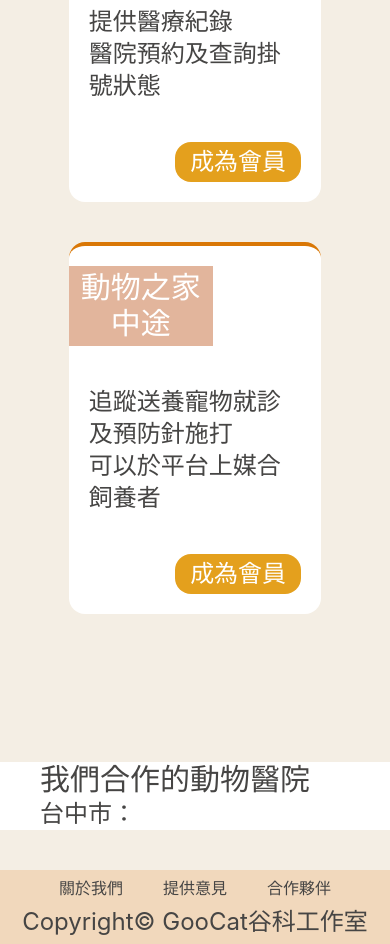
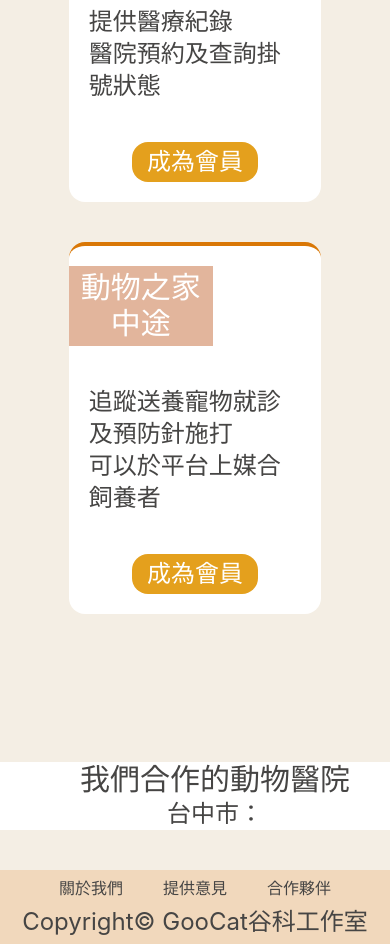
Before and after one commit to 39SquareFeetStudio/pet-ban, a React (Create React App) app: page / in a window 390 px wide. Shown: the part 1180-2124 px from the top of the page. Built offline with nearby package versions, Linux system fonts and the light colour scheme.

Commit message:
[modify] 首頁排版調整

```diff
--- a/src/components/StartPage/StartPageContent.module.css
+++ b/src/components/StartPage/StartPageContent.module.css
@@ -68,7 +68,7 @@
 }
 
 .controlBody {
-  @apply flex justify-end;
+  @apply flex md:justify-end justify-center;
 }
 
 .control {
@@ -86,7 +86,7 @@ p {
 }
 
 .partnerBody {
-  @apply flex flex-col justify-start mb-10;
+  @apply flex justify-center mb-10;
   @apply bg-white font-mono;
 }
 
@@ -100,5 +100,5 @@ p {
 }
 
 .partnerContent {
-  @apply text-left ml-10;
+  @apply w-9/12 text-center ml-10;
 }
```
